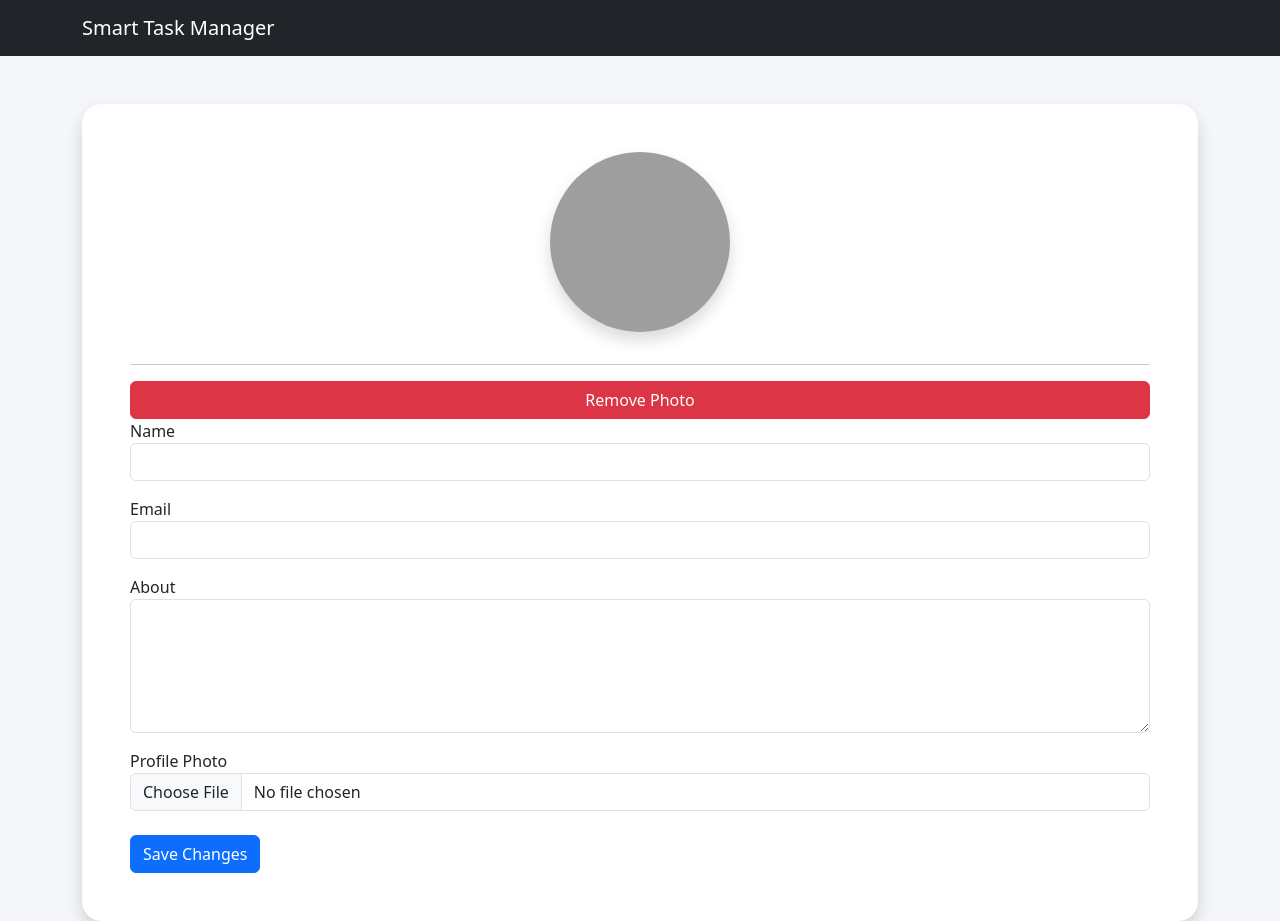
After one commit to kushal267/Task_Manager, a Flask app: template templates/profile.html in a window 1280 px wide. The commit adds this page. Run offline with Flask 3, Linux system fonts and the light colour scheme; the template is opened without the code that fills it, so the values that code supplies are empty; grey boxes are pictures that could not be loaded.

Commit message:
Added user profile management, task dashboard improvements and photo upload feature

```diff
--- a/app.py
+++ b/app.py
@@ -1,15 +1,35 @@
-
+import os
 from flask import Flask, render_template
 from flask import request, redirect, session
 from werkzeug.security import generate_password_hash
 from werkzeug.security import check_password_hash
-
+from werkzeug.utils import secure_filename
+import pandas as pd
+from flask import send_file
 from models.user import db, User
 from models.task import Task
+
+import pandas as pd
+import matplotlib.pyplot as plt
+
+from flask import (
+    send_file,
+    jsonify
+)
+
+from flask_jwt_extended import (
+    JWTManager,
+    create_access_token,
+    jwt_required
+)
 
 app = Flask(__name__)
 
 app.config['SECRET_KEY'] = "secret123"
+
+app.config["JWT_SECRET_KEY"]="jwt-secret"
+
+jwt = JWTManager(app)
 
 app.config['SQLALCHEMY_DATABASE_URI'] = \
     'sqlite:///app.db'
@@ -18,7 +38,13 @@ db.init_app(app)
 
 with app.app_context():
     db.create_all()
+UPLOAD_FOLDER = "static/uploads"
 
+app.config["UPLOAD_FOLDER"] = UPLOAD_FOLDER
+os.makedirs(
+    app.config["UPLOAD_FOLDER"],
+    exist_ok=True
+)
 @app.route("/", methods=["GET", "POST"])
 def login():
 
@@ -170,6 +196,7 @@ def edit_task(id):
         task.description = request.form["description"]
         task.priority = request.form["priority"]
         task.status = request.form["status"]
+        task.due_date = request.form["due_date"]
 
         db.session.commit()
 
@@ -227,49 +254,103 @@ def dashboard():
         completed=completed,
         in_progress=in_progress
     )
-"""@app.route("/dashboard")
-def dashboard():
+
+@app.route(
+    "/profile",
+    methods=["GET","POST"]
+)
+def profile():
 
     if "user_id" not in session:
         return redirect("/")
 
-    search = request.args.get("search")
+    user = User.query.get(
+        session["user_id"] )
+    if user is None:
+        session.clear()
+        return redirect("/")
 
-    if search:
 
-        tasks = Task.query.filter(
-            Task.user_id == session["user_id"],
-            Task.title.contains(search)
-        ).all()
+    if request.method == "POST":
 
-    else:
+        user.name = request.form["name"]
+        user.email = request.form["email"]
+        user.bio = request.form["bio"]
 
-        tasks = Task.query.filter_by(
-            user_id=session["user_id"]
-        ).all()
+        photo = request.files.get("photo")
 
-        total = len(tasks)
-        completed = len([t for t in tasks if t.status == "Completed"])
-        pending = len([t for t in tasks if t.status == "Pending"])
-        progress = len([t for t in tasks if t.status == "In Progress"])
+        if photo and photo.filename != "":
 
-    pending = Task.query.filter_by(
-    user_id=session["user_id"],
-    status="Pending"
-).count()
+            filename = secure_filename(
+                photo.filename
+            )
+            photo.save(
+                os.path.join(
+                app.config["UPLOAD_FOLDER"],
+                filename
+            )
+            )
 
-completed = Task.query.filter_by(
-    user_id=session["user_id"],
-    status="Completed"
-).count()
+            user.profile_pic = filename
 
-return render_template(
-    "dashboard.html",
-    tasks=tasks,
-    pending=pending,
-    completed=completed
-)
-"""
+        db.session.commit()
+
+        return redirect("/profile")
+
+    return render_template(
+        "profile.html",
+        user=user
+    )
+"""def profile():
+
+    if "user_id" not in session:
+        return redirect("/")
+
+    user = User.query.get( session["user_id"] )
+    return render_template(
+        "profile.html",
+        user=user
+    )"""
+
+@app.route("/export")
+def export():
+
+    if "user_id" not in session:
+        return redirect("/")
+
+    tasks = Task.query.filter_by(
+        user_id=session["user_id"]
+    ).all()
+
+    data=[]
+
+    for t in tasks:
+
+        data.append({
+
+            "Title":t.title,
+            "Description":t.description,
+            "Priority":t.priority,
+            "Status":t.status,
+            "Due Date":t.due_date
+
+
+        })
+
+    df = pd.DataFrame(data)
+
+    file="tasks.xlsx"
+
+    df.to_excel(
+        file,
+        index=False
+    )
+
+    return send_file(
+        file,
+        as_attachment=True
+    )
+
 @app.route("/users")
 def users():
 
@@ -280,7 +361,27 @@ def users():
 
     return "Check Terminal"
 
+@app.route("/delete_photo")
+def delete_photo():
 
+    user = User.query.get(
+        session["user_id"]
+    )
+
+    if user.profile_pic:
+
+        path = os.path.join(
+            app.config["UPLOAD_FOLDER"],
+            user.profile_pic
+        )
+
+        if os.path.exists(path):
+            os.remove(path)
+
+        user.profile_pic = None
+        db.session.commit()
+
+    return redirect("/profile")
 
 if __name__ == "__main__":
     app.run(debug=True)
--- a/models/user.py
+++ b/models/user.py
@@ -14,3 +14,8 @@ class User(db.Model):
 
     password = db.Column(db.String(200),
                          nullable=False)
+    profile_pic = db.Column(db.String(200),
+                 nullable= True )
+
+    is_admin = db.Column(db.Boolean,
+                    default=False)
--- a/static/css/style.css
+++ b/static/css/style.css
@@ -1,12 +1,41 @@
 body{
-    background:#f5f7fa;
+    background:#f4f6f9;
 }
 
 .card{
     border:none;
-    border-radius:15px;
+    border-radius:20px;
 }
 
-h2{
-    font-weight:bold;
+.stats-card{
+    transition:.3s;
 }
+
+.stats-card:hover{
+    transform:translateY(-5px);
+}
+
+.progress{
+    height:30px;
+}
+
+.progress-bar{
+    font-size:16px;
+}
+
+.badge{
+    font-size:14px;
+}
+.dark-mode{
+
+background:#121212;
+color:white;
+
+}
+
+.dark-mode .card{
+
+background:#1f1f1f;
+color:white;
+
+}
--- /dev/null
+++ b/static/js/theme.js
@@ -0,0 +1,7 @@
+function toggleDark(){
+
+document.body.classList.toggle(
+"dark-mode"
+);
+
+}
--- a/templates/base.html
+++ b/templates/base.html
@@ -18,6 +18,7 @@
 
 </head>
 
+</script>
 <body>
 
 <nav class="navbar navbar-expand-lg navbar-dark bg-dark">
@@ -41,6 +42,10 @@
                 Dashboard
 
             </a>
+            <a href="/profile"
+            class="btn btn-info me-2">
+            Profile
+            </a>
 
             <a href="/logout"
                class="btn btn-danger">
@@ -48,7 +53,12 @@
                 Logout
 
             </a>
+            <button onclick="toggleDark()"
+            class="btn btn-warning">
 
+            Dark
+
+            </button>
             {% endif %}
 
         </div>
@@ -59,6 +69,6 @@
 
 {% block content %}
 {% endblock %}
-
+<script src="{{ url_for('static', filename='js/theme.js') }}"></script>
 </body>
 </html>
--- /dev/null
+++ b/templates/profile.html
@@ -0,0 +1,104 @@
+{% extends "base.html" %}
+
+{% block title %}
+Profile
+{% endblock %}
+
+{% block content %}
+
+<div class="container mt-5">
+
+<div class="card shadow p-5">
+
+<div class="text-center">
+
+      {% if user.profile_pic %}
+
+<img
+src="{{ url_for( 'static', filename='uploads/' + user.profile_pic ) }}"
+width="180"
+height="180"
+class="rounded-circle shadow">
+
+{% else %}
+<img
+src="https://cdn-icons-png.flaticon.com/512/3135/3135715.png"
+width="180"
+height="180"
+class="rounded-circle shadow">
+
+{% endif %}
+
+<h3 class="mt-3">
+
+{{ user.name }}
+
+</h3>
+
+<p>
+
+{{ user.email }}
+
+</p>
+
+</div>
+
+<hr>
+
+<a href="/delete_photo"
+class="btn btn-danger">
+
+Remove Photo
+
+</a>
+<form method="POST"
+      enctype="multipart/form-data">
+
+<label>Name</label>
+
+<input
+type="text"
+name="name"
+class="form-control mb-3"
+value="{{user.name}}">
+
+<label>Email</label>
+
+<input
+type="email"
+name="email"
+class="form-control mb-3"
+value="{{user.email}}">
+
+<label>About</label>
+
+<textarea
+name="bio"
+class="form-control mb-3"
+rows="5">
+
+{{user.bio}}
+
+</textarea>
+
+<label>Profile Photo</label>
+
+<input
+type="file"
+name="photo"
+class="form-control mb-4">
+
+<button
+class="btn btn-primary">
+
+Save Changes
+
+</button>
+
+</form>
+
+</div>
+
+</div>
+
+{% endblock %}
```
Also changed, not shown: templates/dashboard.html (+138 -23 lines), templates/edit_task.html (+12 -7 lines), static/uploads/default.png (added), static/uploads/pngtree-man-avatar-image-for-profile-png-image_13001877.png (added).
